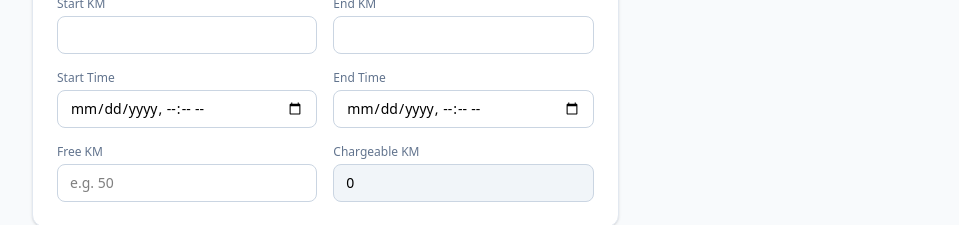
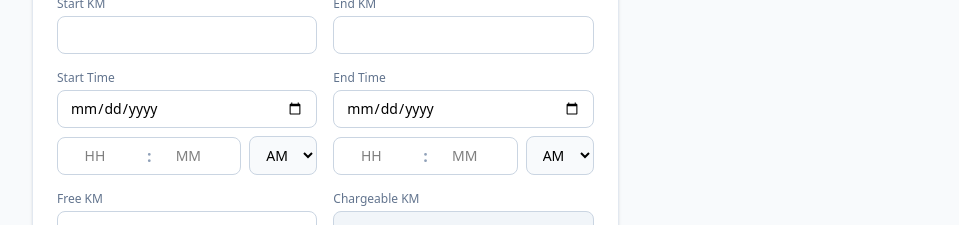
Before and after one commit to Bhuvanesh24/billing-travels-2, a React (Vite) app: page /create in a window 1280 px wide. Shown: the part 700-925 px from the top of the page, without its empty margins (160-1119 px from the left). Built offline with nearby package versions, Linux system fonts and the light colour scheme; no server answers.

Commit message:
changed the time to 12 hour format

```diff
--- a/src/pages/CreateInvoice.tsx
+++ b/src/pages/CreateInvoice.tsx
@@ -6,6 +6,115 @@ import { type AdditionalCost, type RentType } from '../lib/calculator';
 import { useDrive } from '../services/useDrive';
 import { generateInvoicePDF } from '../services/pdfGeneration';
 import { getFormattedInvoiceNumber } from '../services/firestore';
+
+interface DateTimeInputProps {
+  label: string;
+  value: string;
+  onChange: (value: string) => void;
+}
+
+const DateTimeInput = ({ label, value, onChange }: DateTimeInputProps) => {
+  const parseValue = (val: string) => {
+    if (!val) return { date: '', hours: '', minutes: '', period: 'AM' as const };
+    const [d, t] = val.split('T');
+    if (!t) return { date: d, hours: '', minutes: '', period: 'AM' as const };
+
+    const [h, m] = t.split(':');
+    let hourInt = parseInt(h);
+    const period = hourInt >= 12 ? 'PM' : 'AM';
+
+    if (hourInt > 12) hourInt -= 12;
+    if (hourInt === 0) hourInt = 12;
+
+    return { date: d, hours: hourInt.toString(), minutes: m, period };
+  };
+
+  const { date, hours, minutes, period } = parseValue(value);
+
+  const update = (newDate: string, newHours: string, newMinutes: string, newPeriod: string) => {
+    if (!newDate) {
+      onChange('');
+      return;
+    }
+
+    let h = parseInt(newHours || '0');
+    if (isNaN(h)) h = 0;
+
+    let m = parseInt(newMinutes || '0');
+    if (isNaN(m)) m = 0;
+
+    let p = newPeriod;
+
+    if (p === 'PM' && h < 12) h += 12;
+    if (p === 'AM' && h === 12) h = 0;
+
+    const timeStr = `${h.toString().padStart(2, '0')}:${m.toString().padStart(2, '0')}`;
+    onChange(`${newDate}T${timeStr}`);
+  };
+
+  const handleBlur = (field: 'hours' | 'minutes', valStr: string) => {
+    let val = parseInt(valStr || '0');
+    if (isNaN(val)) val = 0;
+
+    if (field === 'hours') {
+      if (val < 1) val = 1;
+      if (val > 12) val = 12;
+      update(date, val.toString(), minutes, period);
+    } else {
+      if (val < 0) val = 0;
+      if (val > 59) val = 59;
+      update(date, hours, val.toString(), period);
+    }
+  };
+
+  return (
+    <div>
+      <label className="block text-xs text-slate-500 mb-1">{label}</label>
+      <div className="flex flex-col gap-2">
+        <input
+          type="date"
+          className="w-full px-3 py-2 border border-slate-300 rounded-lg text-sm outline-none focus:ring-2 focus:ring-blue-500"
+          value={date}
+          onClick={(e) => (e.target as HTMLInputElement).showPicker()}
+          onChange={(e) => update(e.target.value, hours || '12', minutes || '00', period)}
+        />
+        <div className="flex items-center gap-2">
+          <div className="flex items-center border border-slate-300 rounded-lg overflow-hidden flex-1 bg-white focus-within:ring-2 focus-within:ring-blue-500 ring-offset-0">
+            <input
+              type="number"
+              className="w-full px-2 py-2 text-center text-sm outline-none appearance-none"
+              placeholder="HH"
+              min="1"
+              max="12"
+              value={hours}
+              onChange={(e) => update(date, e.target.value, minutes, period)}
+              onBlur={(e) => handleBlur('hours', e.target.value)}
+            />
+            <span className="text-slate-400 font-bold">:</span>
+            <input
+              type="number"
+              className="w-full px-2 py-2 text-center text-sm outline-none appearance-none"
+              placeholder="MM"
+              min="0"
+              max="59"
+              value={minutes}
+              onChange={(e) => update(date, hours, e.target.value, period)}
+              onBlur={(e) => handleBlur('minutes', e.target.value)}
+            />
+          </div>
+          <select
+            className="px-3 py-2 border border-slate-300 rounded-lg text-sm bg-slate-50 font-medium outline-none focus:ring-2 focus:ring-blue-500"
+            value={period}
+            onChange={(e) => update(date, hours, minutes, e.target.value as 'AM' | 'PM')}
+          >
+            <option value="AM">AM</option>
+            <option value="PM">PM</option>
+          </select>
+        </div>
+      </div>
+    </div>
+  );
+};
 
 export default function CreateInvoice() {
   const navigate = useNavigate();
@@ -484,24 +593,16 @@ export default function CreateInvoice() {
                     onChange={e => setEndKm(Number(e.target.value))}
                   />
                 </div>
-                <div>
-                  <label className="block text-xs text-slate-500 mb-1">Start Time</label>
-                  <input
-                    type="datetime-local"
-                    className="w-full px-3 py-2 border border-slate-300 rounded-lg text-sm"
-                    value={startTime}
-                    onChange={e => setStartTime(e.target.value)}
-                  />
-                </div>
-                <div>
-                  <label className="block text-xs text-slate-500 mb-1">End Time</label>
-                  <input
-                    type="datetime-local"
-                    className="w-full px-3 py-2 border border-slate-300 rounded-lg text-sm"
-                    value={endTime}
-                    onChange={e => setEndTime(e.target.value)}
-                  />
-                </div>
+                <DateTimeInput
+                  label="Start Time"
+                  value={startTime}
+                  onChange={setStartTime}
+                />
+                <DateTimeInput
+                  label="End Time"
+                  value={endTime}
+                  onChange={setEndTime}
+                />
                 <div>
                   <label className="block text-xs text-slate-500 mb-1">Free KM</label>
                   <input
--- a/src/services/pdfGeneration.ts
+++ b/src/services/pdfGeneration.ts
@@ -303,10 +303,9 @@ export const generateInvoicePDF = async (data: InvoiceData): Promise<{ blob: Blo
   const locationMaxWidth = 68; // leaves gap before rightTripColX (130)
 
   // Row 1: From | Trip Start
-  const maxLocationLength = 30;
-  const truncatedFrom = (data.tripStartLocation || '-').length > maxLocationLength
-    ? (data.tripStartLocation || '-').substring(0, maxLocationLength) + '...'
-    : (data.tripStartLocation || '-');
+  // const truncatedFrom = (data.tripStartLocation || '-').length > maxLocationLength
+  //   ? (data.tripStartLocation || '-').substring(0, maxLocationLength) + '...'
+  //   : (data.tripStartLocation || '-');
   doc.text('From', leftColX, tripY);
   doc.text(':', leftColonX, tripY);
   const fromLines = doc.splitTextToSize(data.tripStartLocation || '-', locationMaxWidth);
@@ -319,9 +318,9 @@ export const generateInvoicePDF = async (data: InvoiceData): Promise<{ blob: Blo
   tripY += lineHeight * fromLines.length;
 
   // Row 2: To | Trip End
-  const truncatedTo = (data.tripEndLocation || '-').length > maxLocationLength
-    ? (data.tripEndLocation || '-').substring(0, maxLocationLength) + '...'
-    : (data.tripEndLocation || '-');
+  // const truncatedTo = (data.tripEndLocation || '-').length > maxLocationLength
+  //   ? (data.tripEndLocation || '-').substring(0, maxLocationLength) + '...'
+  //   : (data.tripEndLocation || '-');
   doc.text('To', leftColX, tripY);
   doc.text(':', leftColonX, tripY);
   const toLines = doc.splitTextToSize(data.tripEndLocation || '-', locationMaxWidth);
```
